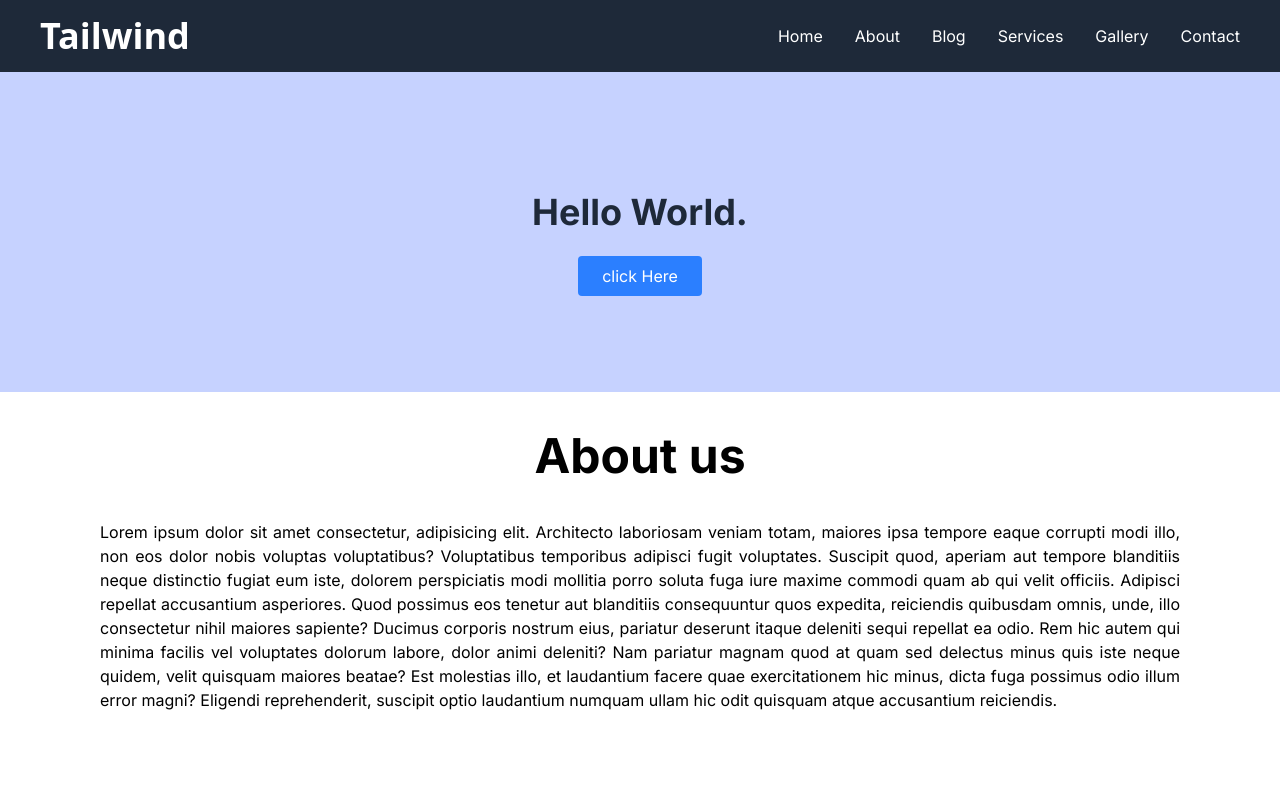
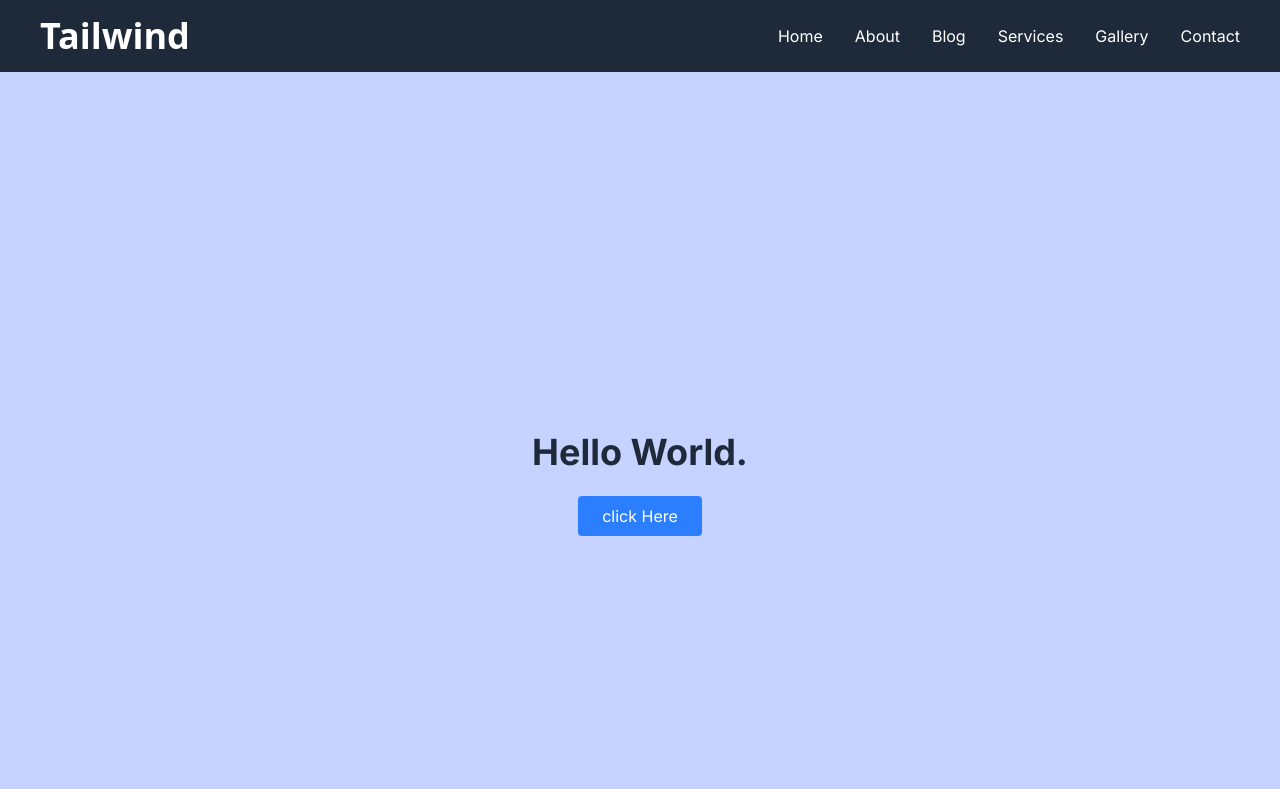
Before and after one commit to SohagAhmed-23/task, a plain HTML site: page Tailwind/index.html in a window 1280 px wide. Shown: the top 789 px of the page. Drawn offline with nearby package versions, Linux system fonts and the light colour scheme.

Commit message:
fixed scren

```diff
--- a/Tailwind/index.html
+++ b/Tailwind/index.html
@@ -70,7 +70,7 @@
         </div>
         <!-- Hero section -->
         <div id="home"
-            class="flex animate-fadeIn  flex-col h-80  bg-indigo-200 items-center justify-center text-white ">
+            class="flex animate-fadeIn  flex-col h-screen  bg-indigo-200 items-center justify-center text-white ">
             <h1 class="text-4xl font-bold text-gray-800 py-6 ">Hello World.</h1>
             <button
                 class="bg-blue-500 text-white px-6 py-2 rounded  hover:bg-blue-600">click
```
